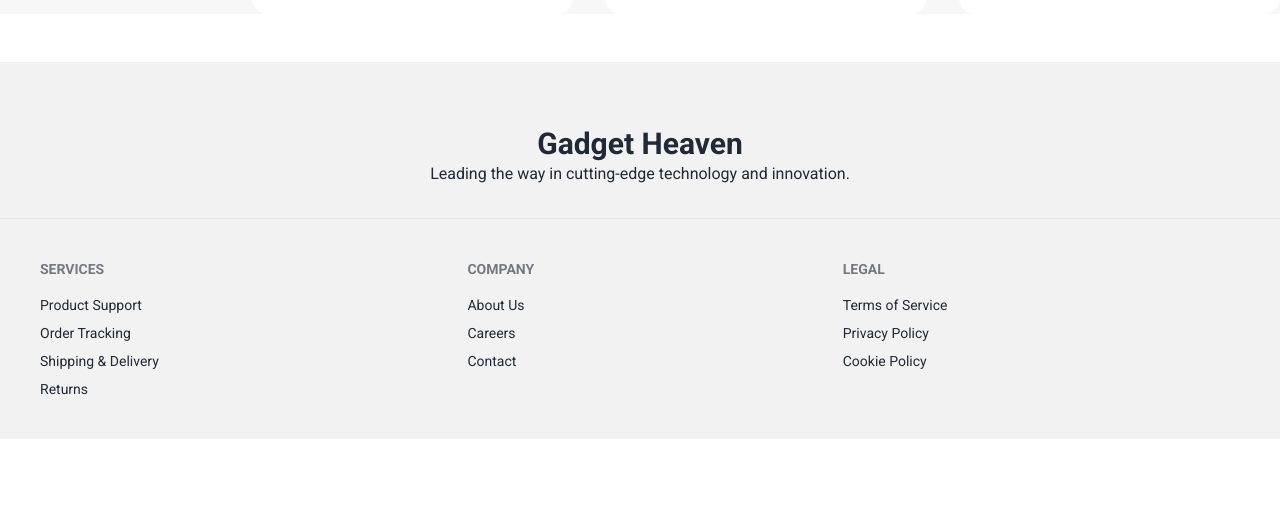
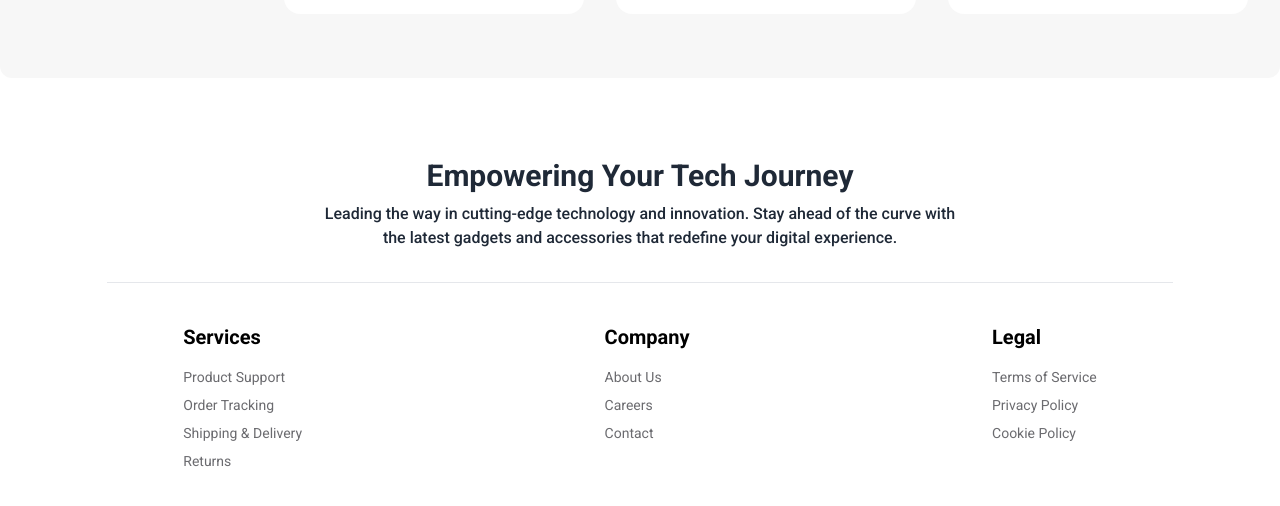
Before and after one commit to arman-miaa/gadget-heaven, a React (Vite) app: page / in a window 1280 px wide. Shown: the part 2445-2951 px from the top of the page. Before the commit the page ends 2884 px from the top, so only its background shows below. Built offline with nearby package versions, Linux system fonts and the light colour scheme.

Commit message:
all done on footer section

```diff
--- a/src/Pages/Home.jsx
+++ b/src/Pages/Home.jsx
@@ -10,7 +10,7 @@ const Home = () => {
    const categories = useLoaderData();
   //  console.log(categories);
     return (
-      <div id="products" className="bg-[#F7F7F7]">
+      <div id="products" className="bg-[#F7F7F7] pb-16 rounded-xl">
         <div className="bg-[#9538E2] relative  pb-32 text-white -mt-[48px] text-center rounded-b-xl">
           <h1 className="font-bold text-5xl ">
             Upgrade Your Tech Accessorize with <br /> Gadget Heaven Accessories
@@ -37,7 +37,7 @@ const Home = () => {
         </div>
         {/* <Products></Products> */}
         <h1 className="text-center text-4xl font-bold mb-12">Explore Cutting-Edge Gadgets</h1>
-        <div className=" flex gap-8">
+        <div className=" flex gap-8 mx-8">
           <div className="flex">
             <Categories categories={categories}></Categories>
           </div>
--- a/src/components/Categories.jsx
+++ b/src/components/Categories.jsx
@@ -5,7 +5,7 @@ const Categories = ({ categories }) => {
   console.log(categories);
   return (
     <div className="">
-      <div className="flex flex-col bg-white p-4 w-[220px]">
+      <div className="flex flex-col bg-white rounded-xl p-4 w-[220px]">
         <Link></Link>
         <NavLink
           to="/"
--- a/src/components/Footer.jsx
+++ b/src/components/Footer.jsx
@@ -1,34 +1,41 @@
 
 const Footer = () => {
     return (
-      <div className="bg-base-200 pt-16 ">
+      <div className=" pt-8">
+        <div className="">
           <div className="text-center">
-          <h3 className="text-3xl font-bold">Gadget Heaven</h3>
-          <p>Leading the way in cutting-edge technology and innovation.</p>
+            <h3 className="text-3xl font-bold">Empowering Your Tech Journey</h3>
+            <p className="font-medium  mt-2 md:w-1/2 md:mx-auto">
+              Leading the way in cutting-edge technology and innovation. Stay
+              ahead of the curve with the latest gadgets and accessories that
+              redefine your digital experience.
+            </p>
           </div>
-        <hr className="mt-8" />
-        <section className="footer  text-base-content p-10">
-          <nav>
-            <h6 className="footer-title">Services</h6>
+          <hr className="mt-8 w-10/12 mx-auto" />
+
+          <section className="footer  flex flex-col md:flex-row justify-around container mx-auto text-base-content p-10">
+            <nav className="text-[#09080F99]">
+              <h6 className=" text-black font-bold text-xl mb-2">Services</h6>
               <a className="link link-hover">Product Support</a>
               <a className="link link-hover">Order Tracking</a>
               <a className="link link-hover">Shipping & Delivery</a>
               <a className="link link-hover">Returns</a>
             </nav>
-          <nav>
-            <h6 className="footer-title">Company</h6>
+            <nav className="text-[#09080F99]">
+              <h6 className="text-black font-bold text-xl mb-2">Company</h6>
               <a className="link link-hover">About Us</a>
               <a className="link link-hover">Careers</a>
               <a className="link link-hover">Contact</a>
             </nav>
-          <nav>
-            <h6 className="footer-title">Legal</h6>
+            <nav className="text-[#09080F99]">
+              <h6 className="text-black font-bold text-xl mb-2">Legal</h6>
               <a className="link link-hover">Terms of Service</a>
               <a className="link link-hover">Privacy Policy</a>
               <a className="link link-hover">Cookie Policy</a>
             </nav>
           </section>
         </div>
+      </div>
     );
 };
 
```
Lines whose indentation alone changed are shown as unchanged.
